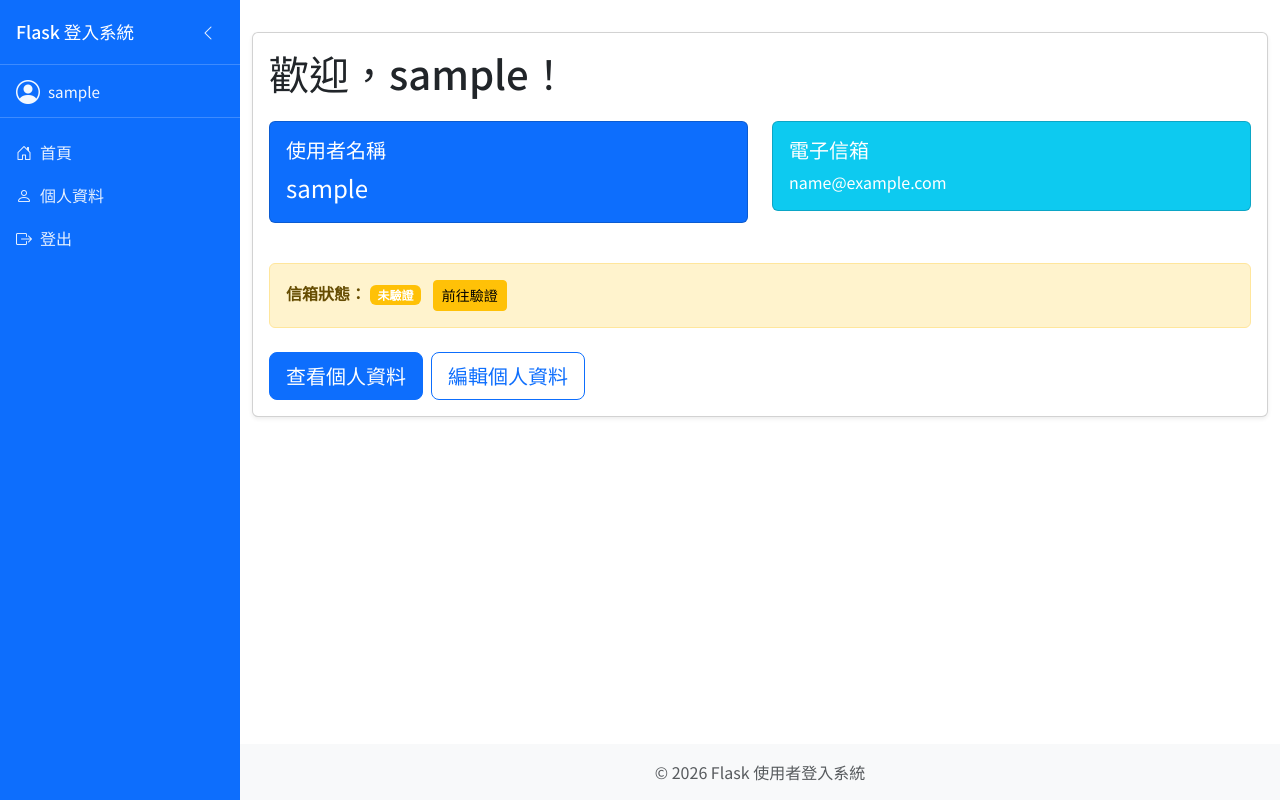
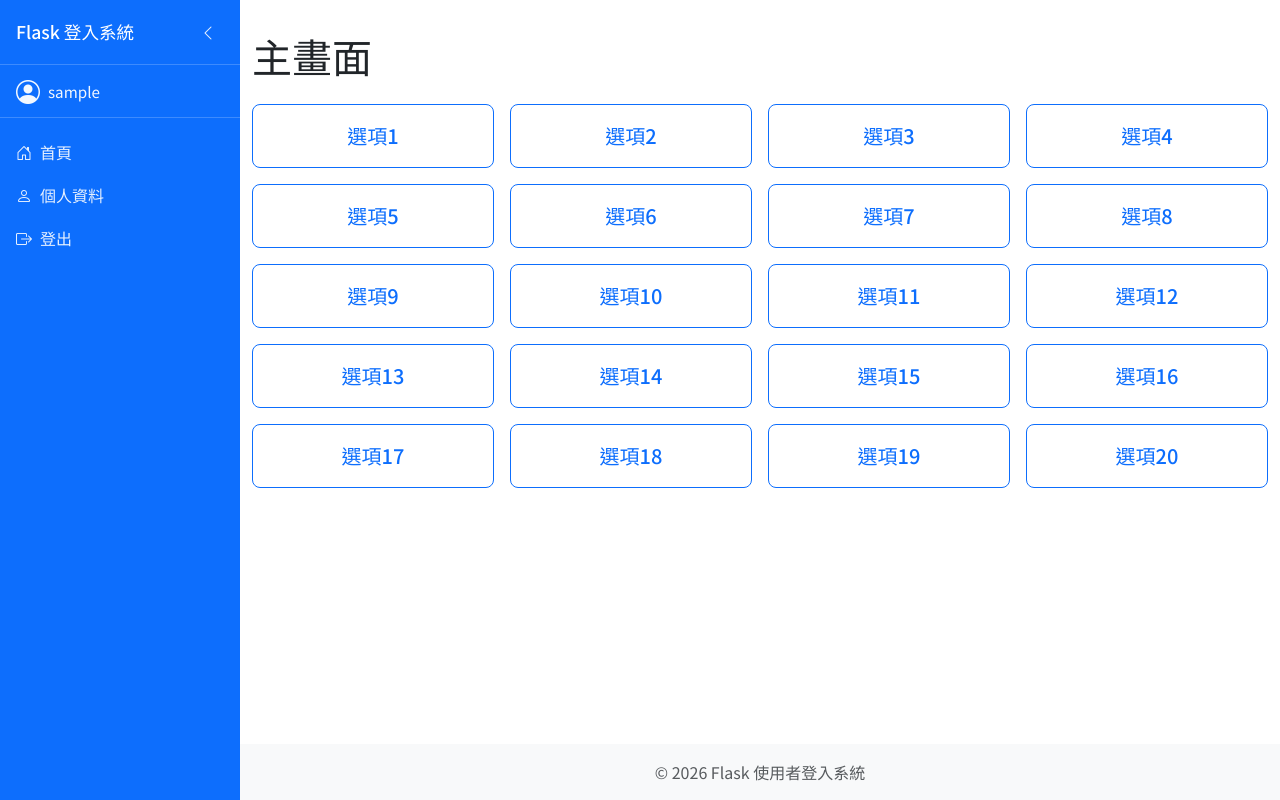
Before and after one commit to leowu0329/flaskSqlite3Auth, a Flask app: page /home in a window 1280 px wide. Run offline with Flask 3, Linux system fonts and the light colour scheme; the visitor is signed in with stand-in values (Sample User, id 1); data comes from the database, SQL or seed files in the repository.

Commit message:
將首頁改為主畫面，裡面有4*5的20個按鈕，按鈕的文字以選項1~20

```diff
--- a/app.py
+++ b/app.py
@@ -304,13 +304,18 @@ def index():
 @app.route("/home")
 @login_required
 def home():
-    """登入後的首頁（歡迎頁）"""
-    db = get_db()
-    user = db.execute(
-        "SELECT username, email, email_verified FROM users WHERE id = ?",
-        (session["user_id"],)
-    ).fetchone()
-    return render_template("index.html", user=user)
+    """登入後的主畫面（4x5 按鈕）"""
+    return render_template("index.html")
+
+
+@app.route("/option/<int:num>")
+@login_required
+def option_page(num):
+    """選項獨立頁面（num 為 1～20）"""
+    if num < 1 or num > 20:
+        flash("無此選項", "error")
+        return redirect(url_for("home"))
+    return render_template("option.html", option_num=num)
 
 
 @app.route("/register", methods=["GET", "POST"])
--- a/templates/index.html
+++ b/templates/index.html
@@ -1,88 +1,20 @@
 {% extends "base.html" %}
 
-{% block title %}首頁 - Flask 使用者登入系統{% endblock %}
+{% block title %}主畫面 - Flask 使用者登入系統{% endblock %}
 
 {% block content %}
 <div class="row">
     <div class="col-12">
-        {% if user %}
-            <div class="card shadow-sm">
-                <div class="card-body">
-                    <h1 class="card-title mb-4">歡迎，{{ user.username }}！</h1>
-
-                    <div class="row mb-4">
-                        <div class="col-md-6">
-                            <div class="card bg-primary text-white mb-3">
-                                <div class="card-body">
-                                    <h5 class="card-title">使用者名稱</h5>
-                                    <p class="card-text fs-4">{{ user.username }}</p>
-                                </div>
-                            </div>
-                        </div>
-                        <div class="col-md-6">
-                            <div class="card bg-info text-white mb-3">
-                                <div class="card-body">
-                                    <h5 class="card-title">電子信箱</h5>
-                                    <p class="card-text fs-6">{{ user.email }}</p>
-                                </div>
-                            </div>
-                        </div>
-                    </div>
-
-                    <div class="alert alert-{{ 'success' if user.email_verified else 'warning' }}" role="alert">
-                        <strong>信箱狀態：</strong>
-                        {% if user.email_verified %}
-                            <span class="badge bg-success">已驗證</span>
-                        {% else %}
-                            <span class="badge bg-warning">未驗證</span>
-                            <a href="{{ url_for('verify_email') }}" class="btn btn-sm btn-warning ms-2">前往驗證</a>
-                        {% endif %}
-                    </div>
-
-                    <div class="d-grid gap-2 d-md-flex justify-content-md-start mt-4">
-                        <a href="{{ url_for('profile') }}" class="btn btn-primary btn-lg">查看個人資料</a>
-                        <a href="{{ url_for('edit_profile') }}" class="btn btn-outline-primary btn-lg">編輯個人資料</a>
-                    </div>
-                </div>
+        <h1 class="mb-4">主畫面</h1>
+        <div class="row g-3">
+            {% for n in range(1, 21) %}
+            <div class="col-6 col-md-3">
+                <a href="{{ url_for('option_page', num=n) }}" class="btn btn-outline-primary btn-lg w-100 py-3">
+                    選項{{ n }}
+                </a>
             </div>
-        {% else %}
-            <div class="text-center py-5">
-                <h1 class="display-4 mb-4">歡迎使用 Flask 使用者登入系統</h1>
-                <p class="lead mb-5">這是一個完整的使用者認證系統，包含登入、註冊、信箱驗證、密碼重設等功能。</p>
-
-                <div class="row g-4">
-                    <div class="col-md-4">
-                        <div class="card h-100 shadow-sm">
-                            <div class="card-body">
-                                <h3 class="card-title">🔐 安全登入</h3>
-                                <p class="card-text">使用安全的密碼雜湊技術保護您的帳號</p>
-                            </div>
-                        </div>
-                    </div>
-                    <div class="col-md-4">
-                        <div class="card h-100 shadow-sm">
-                            <div class="card-body">
-                                <h3 class="card-title">✉️ 信箱驗證</h3>
-                                <p class="card-text">透過電子信箱驗證確保帳號安全</p>
-                            </div>
-                        </div>
-                    </div>
-                    <div class="col-md-4">
-                        <div class="card h-100 shadow-sm">
-                            <div class="card-body">
-                                <h3 class="card-title">🔑 Token API</h3>
-                                <p class="card-text">支援 JWT Token 進行 API 認證</p>
-                            </div>
-                        </div>
-                    </div>
-                </div>
-
-                <div class="mt-5">
-                    <a href="{{ url_for('index') }}" class="btn btn-primary btn-lg me-3">登入</a>
-                    <a href="{{ url_for('register') }}" class="btn btn-outline-primary btn-lg">註冊</a>
-                </div>
-            </div>
-        {% endif %}
+            {% endfor %}
+        </div>
     </div>
 </div>
 {% endblock %}
```
Also changed, not shown: templates/option.html (added, +17 -0 lines).
